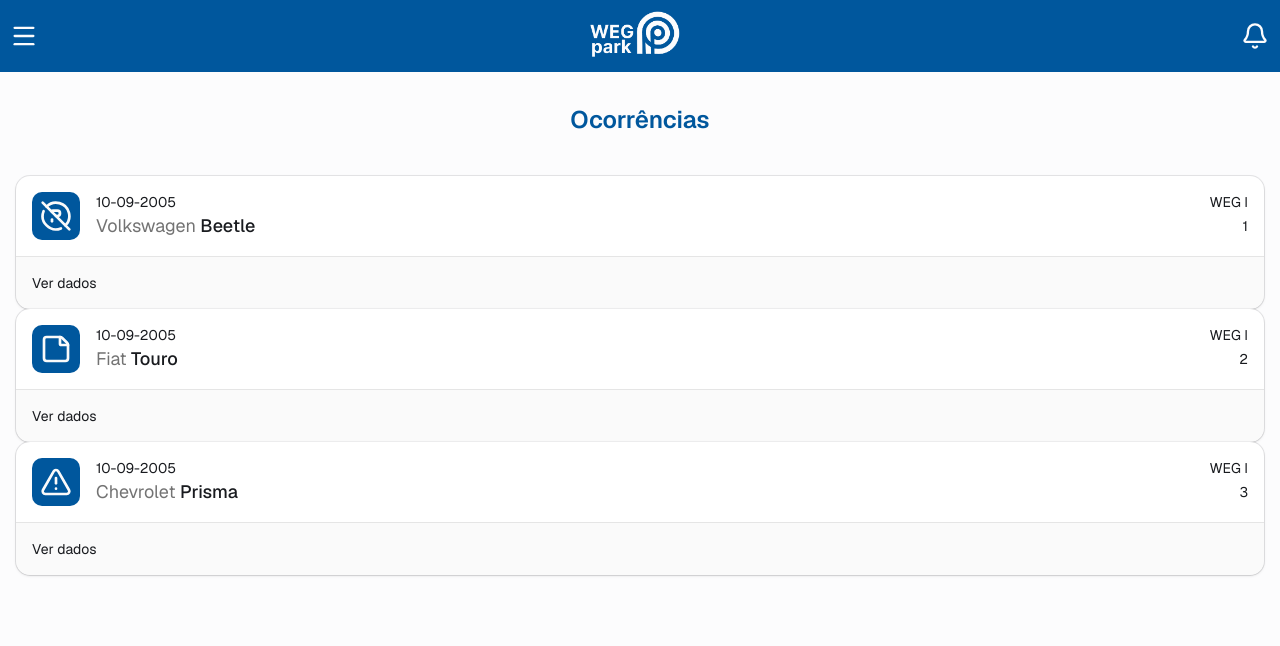
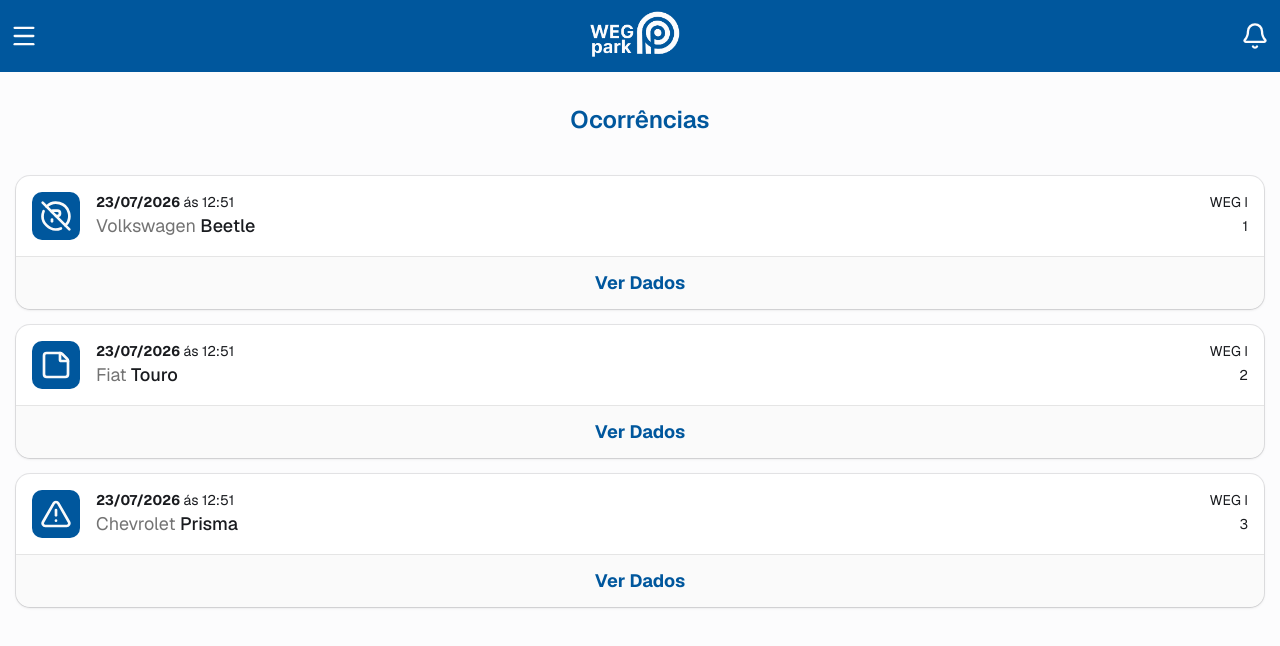
Before and after one commit to gustavoheck/WEGpark-Website, a Next.js app: page /ocorrencias in a window 1280 px wide. Shown: the top 646 px of the page. Built offline with nearby package versions, Linux system fonts and the light colour scheme.

Commit message:
feat: implement base occurrence details

```diff
--- /dev/null
+++ b/src/app/(dashboard)/ocorrencias/[id]/page.tsx
@@ -0,0 +1,32 @@
+import DetailOccurence from "@/features/occurrences/components/molecules/DetailOccurence";
+import OccurrencesListMock from "@/features/occurrences/mocks/OccurrenceListMock";
+import BackButton from "@/shared/components/atoms/BackButton";
+import SectionTitle from "@/shared/components/atoms/SectionTitle";
+import { notFound } from "next/navigation";
+
+interface OccurrencesProps {
+    params: Promise<{ id: string }>;
+}
+
+
+export default async function Occurrences({ params }: OccurrencesProps) {
+
+    const { id } = await params;
+    const occurrence = OccurrencesListMock.find((o) => o.id === Number(id));
+
+    if (!occurrence) {
+        notFound()
+    }
+
+    return (
+        <section>
+            <div className="flex items-center w-full pt-8 pb-10 gap-3 relative justify-center">
+                <BackButton />
+                <SectionTitle text="detalhes ocorrência" className="py-0"/>
+            </div>
+
+            <DetailOccurence occurrence={occurrence} />
+        </section>
+
+    )
+}
--- /dev/null
+++ b/src/features/occurrences/components/molecules/DetailOccurence.tsx
@@ -0,0 +1,24 @@
+import { Card, CardContent } from "@/components/ui/card";
+import { Occurence } from "../../types/Occurrence";
+
+interface DetailOccurence {
+    occurrence : Occurence
+}
+
+export default function DetailOccurence ({occurrence} : DetailOccurence) {
+
+    const dateTime : Date = new Date(occurrence.dateTime)
+    const formato = dateTime.toLocaleString("pt-BR")
+
+    return (
+        <Card>
+            <CardContent>
+                <div>
+                    <span>Data Ocorrência</span>
+                    <p>{formato}</p>
+                </div>
+            </CardContent>
+        </Card>
+    )
+
+}
--- a/src/features/occurrences/components/molecules/OccurrenceCard.tsx
+++ b/src/features/occurrences/components/molecules/OccurrenceCard.tsx
@@ -1,13 +1,18 @@
-import { Card, CardContent, CardFooter, CardHeader } from "@/components/ui/card";
-import { Occurence } from "../../types/Occurence";
+import { Card, CardContent, CardFooter } from "@/components/ui/card";
+import { CircleParkingOff, StickyNote, TriangleAlert } from "lucide-react";
+import { Occurence } from "../../types/Occurrence";
+import { Button } from "@/components/ui/button";
 import Link from "next/link";
-import { CircleParkingOff, StickyNote, TriangleAlert } from "lucide-react";
 
 interface OccurenceCardProps {
     occurrence: Occurence
 }
 
 export default function OccurrenceCard({ occurrence }: OccurenceCardProps) {
+
+    const dateTime : Date = new Date(occurrence.dateTime)
+    const formato = dateTime.toLocaleString("pt-BR")
+
     return (
         <Card className="w-full shadow-sm">
             <div className="flex pl-4">
@@ -26,9 +31,14 @@
                 <CardContent className="w-full">
                     <div>
                         <div className="flex items-center justify-between">
-                            <span>
-                                {occurrence.dateTime}
-                            </span>
+                            <div>
+                                <span className="font-bold">
+                                    {formato.substring(0,10)}
+                                </span>
+                                <span>
+                                    {` ás ${formato.substring(12,17)}`}
+                                </span>
+                            </div>
                             <span>
                                 {occurrence.locale}
                             </span>
@@ -46,106 +56,13 @@
 
                 </CardContent>
             </div>
-            <CardFooter>
-                <Link href="#" >Ver dados</Link>
+            <CardFooter className="flex justify-center text-md py-2">
+                <Button variant="ghost" size="lg" className="w-full font-bold text-primary flex items-center justify-center gap-2 aria-expanded:text-primary aria-expanded:bg-transparent hover:text-primary hover:bg-transparent text-lg">
+                    <Link href={`/ocorrencias/${occurrence.id}`}>
+                        Ver Dados
+                    </Link>
+                </Button>
             </CardFooter>
         </Card>
-        //<Collapsible open={isExpanded} onOpenChange={setIsExpanded} className="w-full">
-        //    <Card className="w-full shadow-sm gap-0">
-        //        <CardHeader className="flex flex-row items-center space-x-4 pb-4">
-        //            <div className="flex h-12 w-12 shrink-0 items-center justify-center rounded-lg bg-primary text-primary-foreground">
-        //                <Car className="size-8" />
-        //            </div>
-        //            <div className="flex flex-1 flex-col">
-        //                <div className="flex items-center justify-between">
-        //                    <span className="text-lg font-bold tracking-wider text-foreground">
-        //                        {plate}
-        //                    </span>
-        //                    <div className="flex items-center gap-2">
-        //                        <span className="text-md text-muted-foreground">Cor:</span>
-        //                        <Badge variant="outline" className="capitalize text-md mix-blend-multiply font-semibold">
-        //                            {color}
-        //                        </Badge>
-        //                    </div>
-        //                </div>
-        //                <div className="flex items-center justify-between">
-        //                    <p className="text-lg text-muted-foreground">
-        //                        {brand} <span className="font-medium text-foreground">{model}</span>
-        //                    </p>
-        //                    {ownerId === 1 && (
-        //                        <Badge className="flex items-center gap-1 text-md">
-        //                            <Check className="size-8 text-white" />
-        //                            Proprietário
-        //                        </Badge>
-        //                    )}
-        //
-        //                </div>
-        //            </div>
-        //        </CardHeader>
-        //        <CollapsibleContent className="overflow-hidden data-[state=open]:animate-collapsible-down data-[state=closed]:animate-collapsible-up">
-        //            <CardContent className="py-4 border-t border-dashed bg-muted/20">
-        //                <div className="grid grid-cols-2 gap-3 w-full">
-        //                    <VehicleCardButton title="ver ocorrências" Icon={Eye} href="/ocorrencias" />
-        //                    <VehicleCardButton title="ver usuarios" Icon={Users} href={`/veiculos/${id}/usuarios`} />
-        //                    {isOwner ? (
-        //                        <>
-        //                            <VehicleCardButton title="editar" Icon={Pencil} href={`/veiculos/${id}/editar`} />
-        //                            <VehicleCardButton title="excluir" Icon={Trash2} destructive onClick={() => setIsOpenDeleteConfirmation(true)} />
-        //                        </>
-        //                    ) : (
-        //                        <VehicleCardButton title="desvincular" Icon={Unlink} destructive onClick={() => setIsOpenUnlinkConfirmation(true)} variant="last" />
-        //                    )
-        //
-        //                    }
-        //
-        //                </div>
-        //            </CardContent>
-        //        </CollapsibleContent>
-        //        <CardFooter className="bg-muted/50 border-t p-3 flex justify-center">
-        //            <CollapsibleTrigger
-        //                className={buttonVariants({
-        //                    variant: "ghost",
-        //                    size: "lg",
-        //                    className: "w-full font-bold text-primary flex items-center justify-center gap-2 aria-expanded:text-primary aria-expanded:bg-transparent hover:text-primary hover:bg-transparent"
-        //                })}
-        //            >
-        //                <span className="text-lg">{isExpanded ? "Ver Menos" : "Ver Mais"}</span>
-        //                <ChevronDown className={`size-5 transition-transform duration-300 ${isExpanded ? "rotate-180" : "rotate-0"}`} />
-        //            </CollapsibleTrigger>
-        //        </CardFooter>
-        //
-        //        <AlertDialog
-        //            open={isOpenDeleteConfirmation}
-        //            onOpenChange={setIsOpenDeleteConfirmation}
-        //            title="Excluir Veículo"
-        //            description="Você realmente deseja exluir esse veículo? Esta ação removerá seu vinculo, e os vinculos de todos os usuários com esse veículo."
-        //            onClick={() => { onSubmit("delete") }}
-        //            confirmText="Excluir"
-        //        />
-        //
-        //        <Dialog
-        //            open={isOpenDeleteInformative}
-        //            onOpenChange={setIsOpenDeleteInformative}
-        //            title="Veículo Excluído"
-        //            description="Veículo e vínculos relacionados a ele excluidos com sucesso"
-        //        />
-        //
-        //        <AlertDialog
-        //            open={isOpenUnlinkConfirmation}
-        //            onOpenChange={setIsOpenUnlinkConfirmation}
-        //            title="Desvincular Veículo"
-        //            description="Você realmente deseja se desvincular desse veículo? Esta ação removerá seu vinculo, e você apenas o recupera-la ao pedir permissão novamente."
-        //            onClick={() => { onSubmit("unlink") }}
-        //            confirmText="Desvincular"
-        //        />
-        //
-        //        <Dialog
-        //            open={isOpenUnlinkInformative}
-        //            onOpenChange={setIsOpenUnlinkConfirmation}
-        //            title="Veículo Desvinculado"
-        //            description="Veículo desvinculado de vossa pessoa."
-        //        />
-        //    </Card>
-        //</Collapsible>
     )
 }
--- a/src/features/occurrences/components/organisms/OccurrenceList.tsx
+++ b/src/features/occurrences/components/organisms/OccurrenceList.tsx
@@ -1,21 +1,25 @@
 import SectionTitle from "@/shared/components/atoms/SectionTitle"
-import { Occurence } from "../../types/Occurence"
 import OccurrenceCard from "../molecules/OccurrenceCard"
+import { Occurence } from "../../types/Occurrence"
 
 
 interface OccurrenceListProps {
-    occurrences : Occurence[]
+    occurrences: Occurence[]
 }
 
-export default function OccurrenceList ({occurrences} : OccurrenceListProps) {
+export default function OccurrenceList({ occurrences }: OccurrenceListProps) {
+
     return (
         <section>
-            <SectionTitle text="ocorrências"/>
-            {occurrences.map((occurrence) => {
-                return (
-                    <OccurrenceCard key={occurrence.id} occurrence={occurrence} />
-                )
-            })}
+            <SectionTitle text="ocorrências" />
+            <div className="flex flex-col gap-4">
+                {occurrences.map((occurrence) => {
+                    return (
+                        <OccurrenceCard key={occurrence.id} occurrence={occurrence} />
+                    )
+                })}
+            </div>
+
         </section>
     )
 }
--- a/src/features/occurrences/mocks/OccurrenceListMock.ts
+++ b/src/features/occurrences/mocks/OccurrenceListMock.ts
@@ -4,21 +4,21 @@
 const OccurrencesListMock: Occurence[] = [
   {
     id: 1,
-    dateTime : "10-09-2005",
+    dateTime : "2026-07-23T12:51:00",
     locale : "WEG I",
     vehicle : VehicleListMock[0],
     type : "uso-irregular-vaga"
   },
   {
     id: 2,
-    dateTime : "10-09-2005",
+    dateTime : "2026-07-23T12:51:00",
     locale : "WEG I",
     vehicle : VehicleListMock[1],
     type : "aviso"
   },
   {
     id: 3,
-    dateTime : "10-09-2005",
+    dateTime : "2026-07-23T12:51:00",
     locale : "WEG I",
     vehicle : VehicleListMock[2],
     type : "sinistro"
--- a/src/features/vehicles/components/molecules/VehicleCard.tsx
+++ b/src/features/vehicles/components/molecules/VehicleCard.tsx
@@ -119,7 +119,6 @@
                     <CollapsibleTrigger
                         className={buttonVariants({
                             variant: "ghost",
-                            size: "lg",
                             className: "w-full font-bold text-primary flex items-center justify-center gap-2 aria-expanded:text-primary aria-expanded:bg-transparent hover:text-primary hover:bg-transparent"
                         })}
                     >
--- a/src/shared/config/sidebar.ts
+++ b/src/shared/config/sidebar.ts
@@ -10,7 +10,7 @@
   },
   occurrences: {
     title: "ocorrencias",
-    href: "/occurrences",
+    href: "/ocorrencias",
     icon: Newspaper,
     roles: ["parkuser", "guard", "admin"]
   },
```
